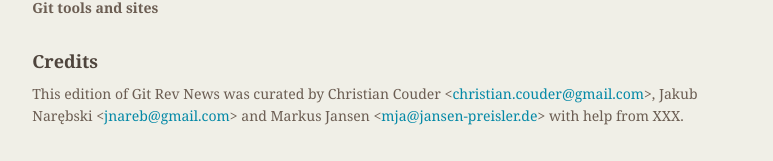
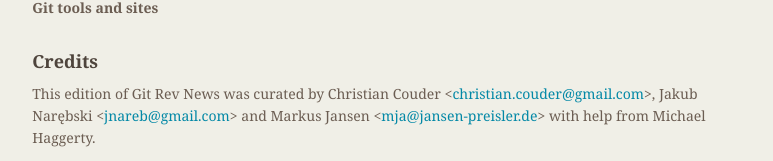
Before and after one commit to git/git.github.io, a Jekyll site: the page built from rev_news/drafts/edition-34.md, in a window 1280 px wide and 900 px high, scrolled down 4014 px. Shown: the part 736-897 px from the top of the window, without its empty margins (339-1112 px from the left). Built offline with Jekyll 4.4.1, drawn with Linux system fonts in a browser that asks for light colours.

Commit message:
rn-34: add Michael among the helpers

```diff
--- a/rev_news/drafts/edition-34.md
+++ b/rev_news/drafts/edition-34.md
@@ -312,4 +312,4 @@
 Christian Couder &lt;<christian.couder@gmail.com>&gt;,
 Jakub Narębski &lt;<jnareb@gmail.com>&gt; and
 Markus Jansen &lt;<mja@jansen-preisler.de>&gt;
-with help from XXX.
+with help from Michael Haggerty.
```
